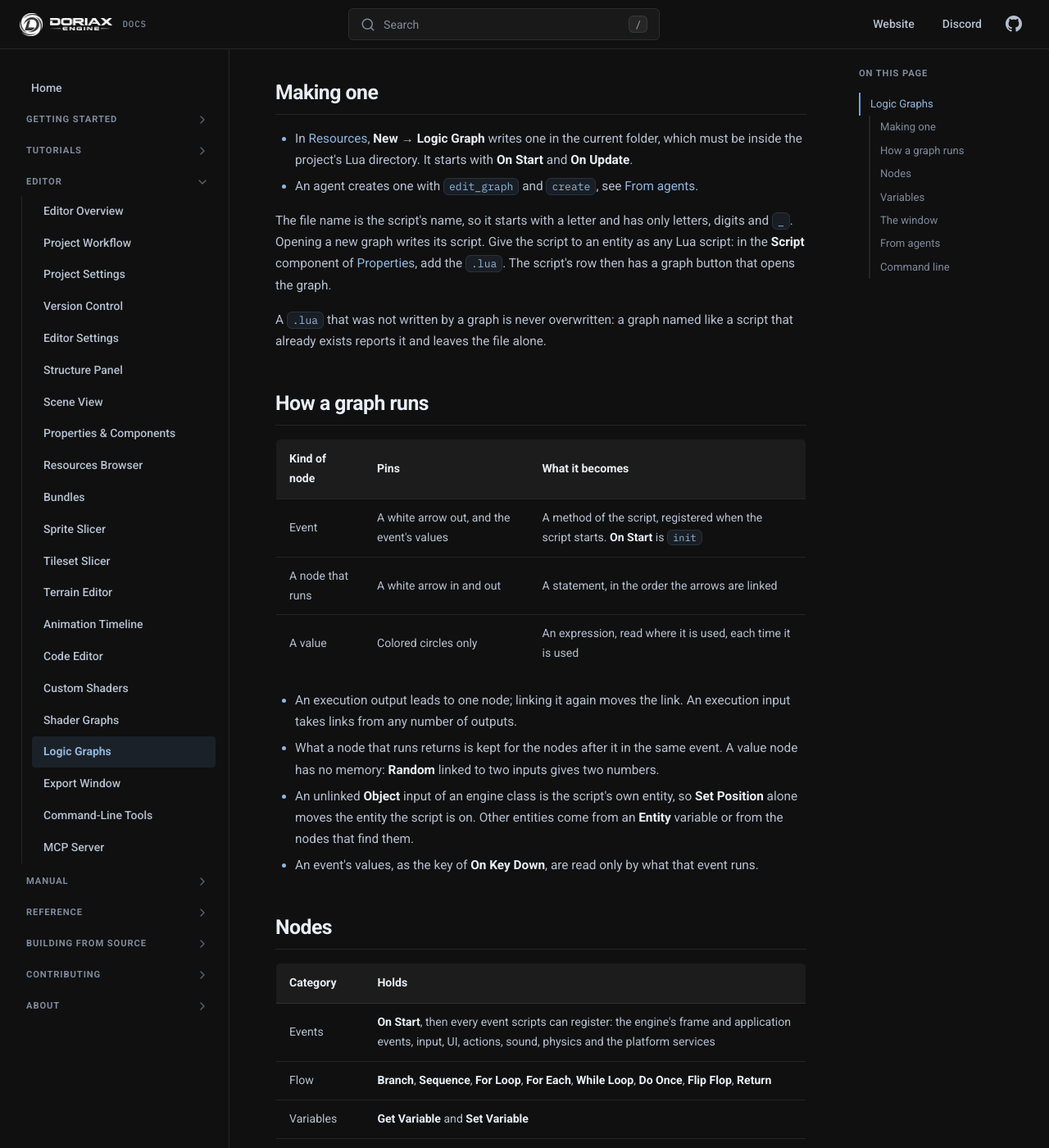
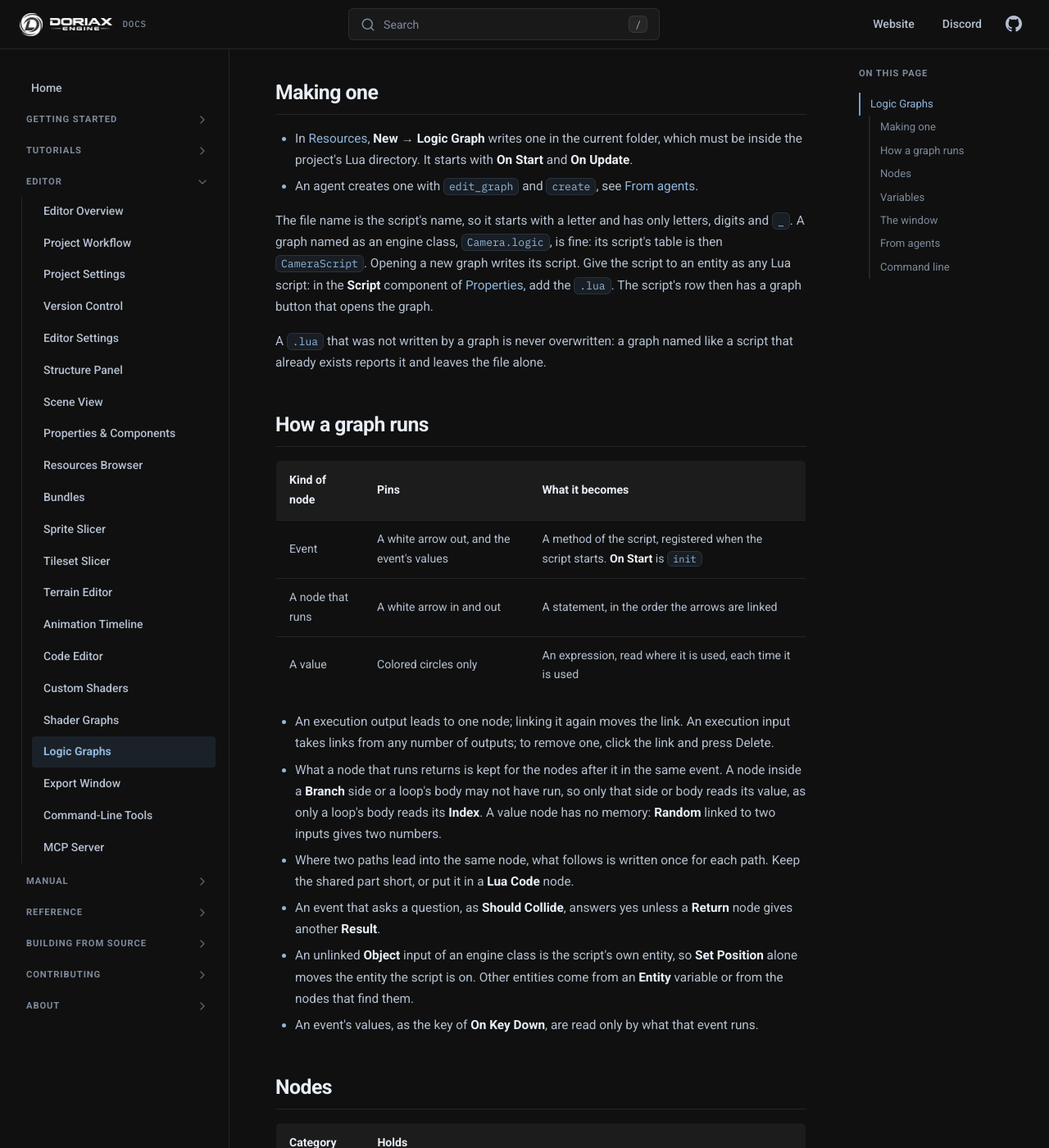
Before and after one commit to doriaxengine/doriax-docs, an MkDocs documentation site: the page built from docs/editor/logic-graphs.md, in a window 1280 px wide and 1400 px high, scrolled down 573 px. Shown: the whole window at 82% size. Built offline with MkDocs 1.6.1, drawn with Linux system fonts in a browser that asks for light colours; comment, search, counter and statistics services are not loaded.

Commit message:
Logic graph review follow-ups

```diff
--- a/docs/editor/logic-graphs.md
+++ b/docs/editor/logic-graphs.md
@@ -20,7 +20,8 @@ exactly as if it had been written by hand.
 - An agent creates one with `edit_graph` and `create`, see [From agents](#from-agents).
 
 The file name is the script's name, so it starts with a letter and has only letters,
-digits and `_`. Opening a new graph writes its script. Give the script to an entity as
+digits and `_`. A graph named as an engine class, `Camera.logic`, is fine: its script's
+table is then `CameraScript`. Opening a new graph writes its script. Give the script to an entity as
 any Lua script: in the **Script** component of [Properties](properties.md), add the
 `.lua`. The script's row then has a graph button that opens the graph.
 
@@ -36,9 +37,16 @@ script that already exists reports it and leaves the file alone.
 | A value | Colored circles only | An expression, read where it is used, each time it is used |
 
 - An execution output leads to one node; linking it again moves the link. An execution
-  input takes links from any number of outputs.
-- What a node that runs returns is kept for the nodes after it in the same event. A value
-  node has no memory: **Random** linked to two inputs gives two numbers.
+  input takes links from any number of outputs; to remove one, click the link and press
+  Delete.
+- What a node that runs returns is kept for the nodes after it in the same event. A node
+  inside a **Branch** side or a loop's body may not have run, so only that side or body
+  reads its value, as only a loop's body reads its **Index**. A value node has no memory:
+  **Random** linked to two inputs gives two numbers.
+- Where two paths lead into the same node, what follows is written once for each path.
+  Keep the shared part short, or put it in a **Lua Code** node.
+- An event that asks a question, as **Should Collide**, answers yes unless a **Return**
+  node gives another **Result**.
 - An unlinked **Object** input of an engine class is the script's own entity, so
   **Set Position** alone moves the entity the script is on. Other entities come from an
   **Entity** variable or from the nodes that find them.
```
